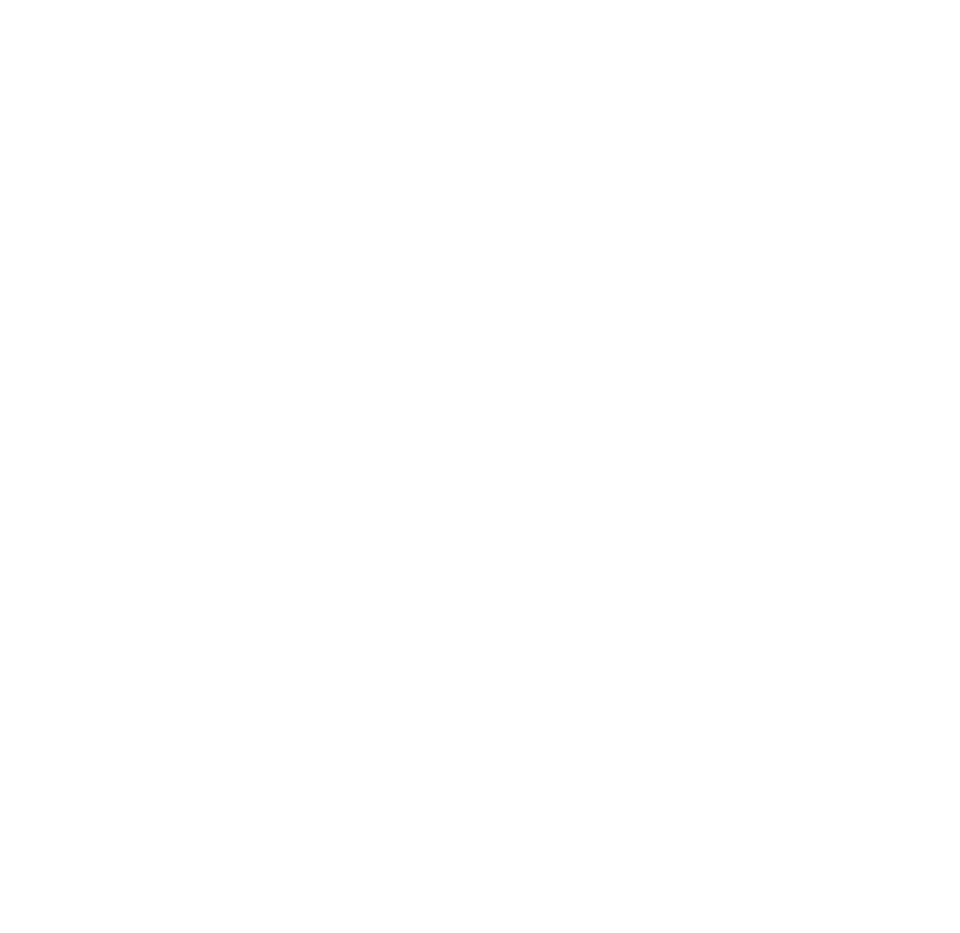
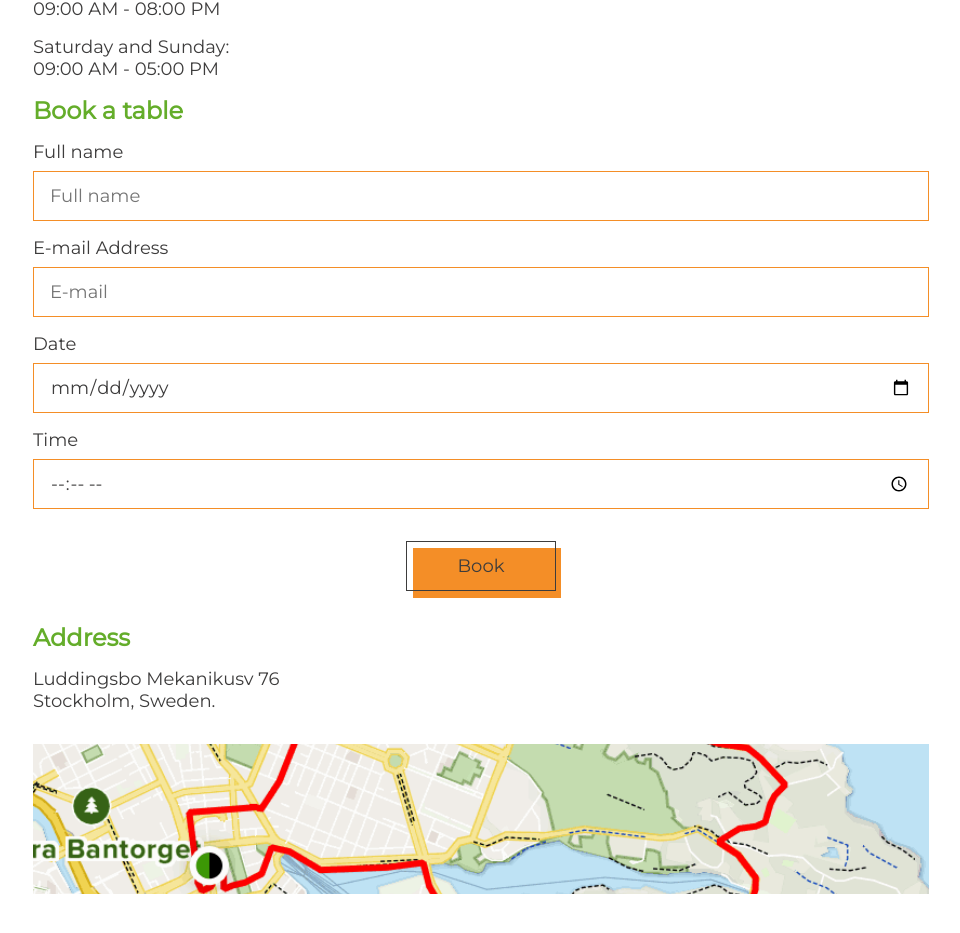
Before and after one commit to Nermeen-M/vegan-restaurant, a React (Create React App) app: page /contact in a window 1280 px wide. Shown: the part 513-1446 px from the top of the page, without its empty margins (159-1119 px from the left). Before the commit the page ends 800 px from the top, so only its background shows below. Built offline with nearby package versions, Linux system fonts and the light colour scheme.

Commit message:
Contact page

```diff
--- a/src/assets/styles/base/layout.css
+++ b/src/assets/styles/base/layout.css
@@ -15,11 +15,12 @@
   min-width: 150px;
   height: 50px;
   border: 1px solid var(--color-dark-gray);
-  display: inline-flex;
+  display: flex;
   justify-content: center;
   position: relative;
-  margin: var(--space-x-large) 0;
+  margin: var(--space-x-large) auto;
   align-items: center;
+  cursor: pointer;
 }
 .primary-button::before {
   content: "";
--- /dev/null
+++ b/src/assets/styles/components/Contact.css
@@ -0,0 +1,52 @@
+.contact {
+}
+.contact .main-image {
+  width: 235px;
+  height: 300px;
+  object-fit: cover;
+  display: block;
+  margin: 0 auto var(--space-x-large) auto;
+}
+.contact h3 {
+  color: var(--color-green);
+  margin-bottom: var(--space-medium);
+}
+.contact .timing {
+  display: flex;
+  flex-direction: column;
+  margin-bottom: var(--space-medium);
+}
+
+.contact .map {
+  width: 100%;
+  height: 150px;
+  object-fit: cover;
+  margin: var(--space-x-large) 0;
+}
+
+.form .form-field {
+  display: flex;
+  flex-direction: column;
+  margin-bottom: var(--space-medium);
+}
+.form .form-field label {
+  margin-bottom: var(--space-small);
+}
+.form .form-field input {
+  width: 100%;
+  height: 50px;
+  border: 1px solid var(--color-orange);
+  padding: var(--space-medium);
+}
+.form .error,
+.form .success {
+  padding: var(--space-x-large);
+  width: 100%;
+  transition: var(--transition);
+}
+.form .error {
+  background: rgb(246, 168, 168);
+}
+.form .success {
+  background: rgb(175, 228, 175);
+}
--- a/src/assets/styles/style.css
+++ b/src/assets/styles/style.css
@@ -10,3 +10,4 @@
 @import "./components/Hero.css";
 @import "./components/Category.css";
 @import "./components/Product.css";
+@import "./components/Contact.css";
--- /dev/null
+++ b/src/components/BookingForm.jsx
@@ -0,0 +1,81 @@
+import { useState } from "react";
+
+export default function BookingForm() {
+  const [enteredName, setEnteredName] = useState("");
+  const [enteredEmail, setEnteredEmail] = useState("");
+  const [enteredDate, setEnteredDate] = useState("");
+  const [enteredTime, setEnteredTime] = useState("");
+  const [formIsValid, setFormIsValid] = useState(true);
+  const [showSuccessMessage, setShowSuccessMessage] = useState(false);
+
+  function submitHandler(event) {
+    event.preventDefault();
+
+    if (enteredName.trim().length === 0) {
+      setFormIsValid(false);
+      return;
+    }
+    setFormIsValid(true);
+
+    console.log(enteredName, enteredEmail, enteredDate, enteredTime);
+
+    setEnteredName("");
+    setEnteredEmail("");
+    setEnteredDate("");
+    setEnteredTime("");
+    setShowSuccessMessage(true);
+  }
+
+  return (
+    <form className="form" onSubmit={submitHandler}>
+      <div className="form-field">
+        <label htmlFor="name">Full name</label>
+        <input
+          id="name"
+          type="text"
+          placeholder="Full name"
+          required
+          value={enteredName}
+          onChange={(event) => setEnteredName(event.target.value)}
+        />
+      </div>
+      <div className="form-field">
+        <label htmlFor="email">E-mail Address</label>
+        <input
+          id="email"
+          type="email"
+          placeholder="E-mail"
+          required
+          value={enteredEmail}
+          onChange={(event) => setEnteredEmail(event.target.value)}
+        />
+      </div>
+      <div className="form-field">
+        <label htmlFor="date">Date</label>
+        <input
+          id="date"
+          type="date"
+          required
+          value={enteredDate}
+          onChange={(event) => setEnteredDate(event.target.value)}
+        />
+      </div>
+      <div className="form-field">
+        <label htmlFor="time">Time</label>
+        <input
+          id="time"
+          type="time"
+          required
+          value={enteredTime}
+          onChange={(event) => setEnteredTime(event.target.value)}
+        />
+      </div>
+      {!formIsValid && <p className="error">Please enter a valid name.</p>}
+      {showSuccessMessage && (
+        <p className="success">Your request has been sent successfully.</p>
+      )}
+
+      <button className="primary-button">Book</button>
+    </form>
+  );
+}
--- a/src/pages/Contact.jsx
+++ b/src/pages/Contact.jsx
@@ -1,3 +1,28 @@
+import BookingForm from "../components/BookingForm";
+import ownerImage from "../assets/images/owner.png";
+import mapImage from "../assets/images/map.png";
+
 export default function Contact() {
-  return <div>Contact</div>;
+  return (
+    <div className="contact container">
+      <img src={ownerImage} className="main-image" alt="" />
+      <h3>Opening times</h3>
+      <p className="timing">
+        <span>Monday to Friday: </span>
+        <span>09:00 AM - 08:00 PM</span>
+      </p>
+      <p className="timing">
+        <span>Saturday and Sunday: </span>
+        <span>09:00 AM - 05:00 PM</span>
+      </p>
+
+      <h3>Book a table</h3>
+      <BookingForm />
+
+      <h3>Address</h3>
+      <p>Luddingsbo Mekanikusv 76</p>
+      <p>Stockholm, Sweden.</p>
+      <img src={mapImage} className="map" alt="" />
+    </div>
+  );
 }
```
